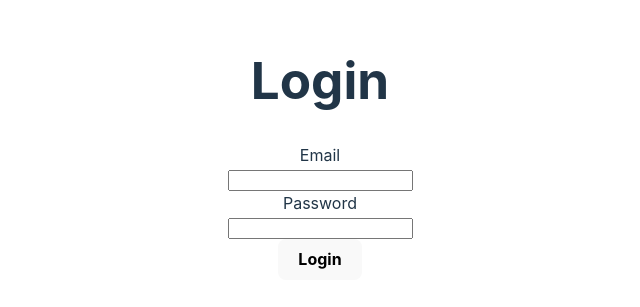
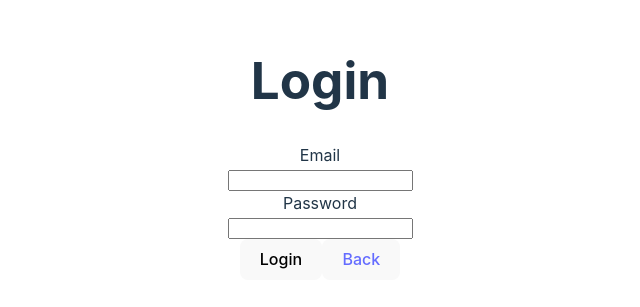
Before and after one commit to DIvanoski547/Grooveix-client, a React (Vite) app: page /login in a window 1280 px wide. Shown: the part 251-558 px from the top of the page, without its empty margins (320-960 px from the left). Built offline with nearby package versions, Linux system fonts and the light colour scheme; no server answers.

Commit message:
added back buttons, navbar fixed and added on few pages, minor changes

```diff
--- a/src/components/Navbar.jsx
+++ b/src/components/Navbar.jsx
@@ -6,7 +6,7 @@ function Navbar() {
   const { isLoggedIn, logOutUser } = useContext(AuthContext);
   return (
     <nav>
-      <Link to="/">
+      <Link to="/homepage">
         <button>Home</button>
       </Link>
 
--- a/src/pages/AlbumDetailsPage.jsx
+++ b/src/pages/AlbumDetailsPage.jsx
@@ -1,6 +1,7 @@
 import { useEffect, useState } from "react";
 import { useParams } from "react-router-dom";
 import albumsService from "../services/albums.service";
+import Navbar from "../components/Navbar";
 
 function AlbumDetailPage() {
   const [album, setAlbum] = useState(null);
@@ -26,6 +27,7 @@ function AlbumDetailPage() {
 
   return (
     <>
+    <Navbar />
       {album && (
         <>
           <p>{album.albumImage}</p>
--- a/src/pages/AlbumsListPage.jsx
+++ b/src/pages/AlbumsListPage.jsx
@@ -1,6 +1,7 @@
 import { useEffect, useState } from "react";
 import albumsService from "../services/albums.service";
 import { Link, useParams } from "react-router-dom";
+import Navbar from "../components/Navbar";
 
 function AlbumsListPage() {
   const [albums, setAlbums] = useState([]);
@@ -18,8 +19,9 @@ function AlbumsListPage() {
   }, []);
 
   return (
-    <div>
-      <p>album list:</p>
+    <>
+    <Navbar />
+      <h3>Album list:</h3>
       <button>
         <Link to="/create-album">Create New Album</Link>
       </button>
@@ -33,7 +35,7 @@ function AlbumsListPage() {
           </Link>
         </>
       ))}
-    </div>
+    </>
   );
 }
 
--- a/src/pages/AllUsersPage.jsx
+++ b/src/pages/AllUsersPage.jsx
@@ -2,6 +2,7 @@ import axios from "axios";
 import { useState, useEffect } from "react";
 import UserCard from "../components/UserCard";
 import Navbar from "../components/Navbar";
+import { Link } from "react-router-dom";
 
 const API_URI = "http://localhost:5005";
 
@@ -29,6 +30,11 @@ function AllUsersPage() {
       {users.map((user) => (
         <UserCard key={user._id} {...user} />
       ))}
+      <button>
+          <Link to={"/profile"}>
+            Back
+          </Link>
+        </button>
     </>
   );
 }
--- a/src/pages/Homepage.jsx
+++ b/src/pages/Homepage.jsx
@@ -1,11 +1,12 @@
 import Navbar from "../components/Navbar";
 
-function Homepage({ withNavbar }) {
+function Homepage() {
   return (
-    <div>
-      {withNavbar && <Navbar />}
+    <>
+      <Navbar />
       <h1>Homepage</h1>
-    </div>
+      <h3>New Releases</h3>
+    </>
   );
 }
 
--- a/src/pages/auth/LoginPage.jsx
+++ b/src/pages/auth/LoginPage.jsx
@@ -60,7 +60,12 @@ const LoginPage = ({ withNavbar }) => {
         </div>
         {errorMessage && <p className="error-message">{errorMessage}</p>}
         <button type="submit">
-          <b>Login</b>
+          Login
+        </button>
+        <button>
+          <Link to={"/"}>
+            Back
+          </Link>
         </button>
       </form>
     </>
--- a/src/pages/auth/ProfilePage.jsx
+++ b/src/pages/auth/ProfilePage.jsx
@@ -18,7 +18,7 @@ function ProfilePage() {
           <br />
           <button>
             <Link to="/all-users"> View all users</Link>
-          </button>
+          </button>{" "}
           <button>
             <Link to="/albums"> View all albums</Link>
           </button>
--- a/src/pages/auth/SignupPage.jsx
+++ b/src/pages/auth/SignupPage.jsx
@@ -40,7 +40,7 @@ const SignupPage = () => {
 
   return (
     <>
-    <Navbar />
+    {/* <Navbar /> */}
     <form onSubmit={handleSubmit} className="signUpForm">
       <div>
         <h1>Sign up</h1>
@@ -92,7 +92,13 @@ const SignupPage = () => {
       {errorMessage && <p className="error-message">{errorMessage}</p>}
 
         <button type="submit">
-          <b>Create the account</b>
+          Create the account
+        </button>
+        <br />
+        <button>
+          <Link to={"/"}>
+            Back
+          </Link>
         </button>
       </form>
     </>
```
